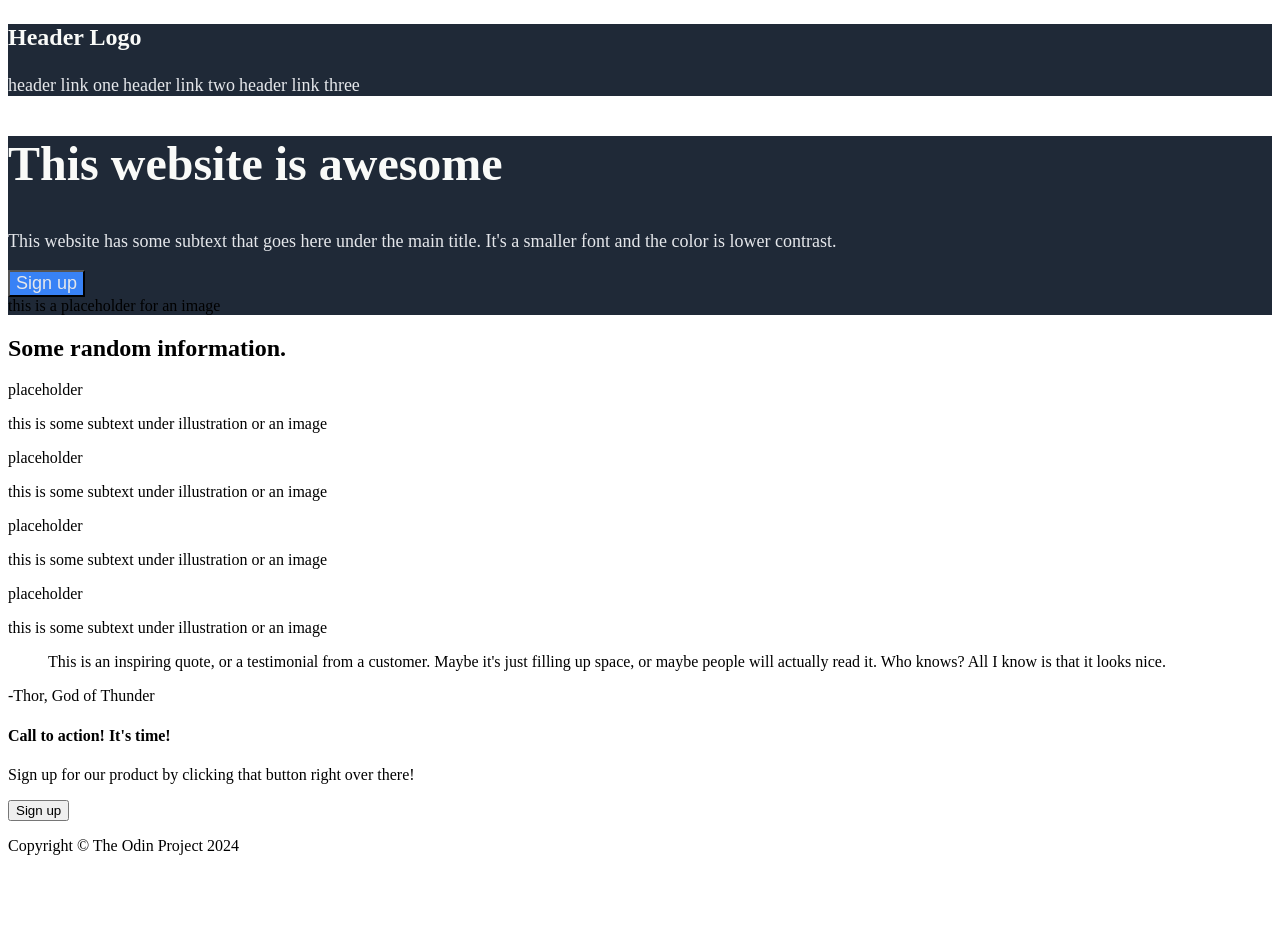
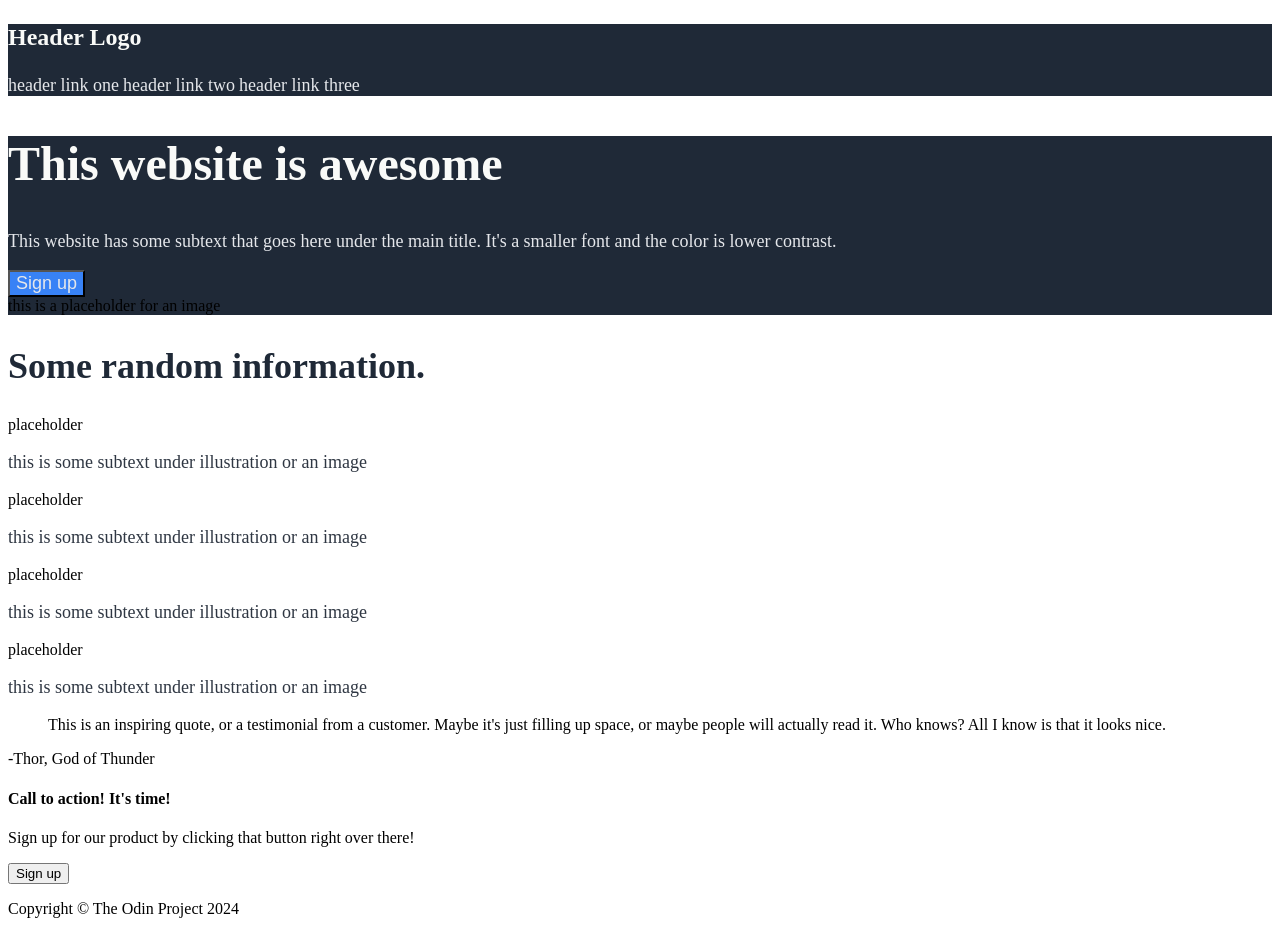
Before and after one commit to johann219/landing-page, a plain HTML site: page index.html in a window 1280 px wide. Before the commit the page ends 871 px from the top, so only its background shows below. Drawn offline with Linux system fonts and the light colour scheme.

Commit message:
Add specification styles to gallery section

```diff
--- a/index.html
+++ b/index.html
@@ -27,15 +27,15 @@
             </section>
 
             <section class="gallery-container">
-                <h2>Some random information.</h2>
+                <h2 class="text-main-dark">Some random information.</h2>
                 <div>placeholder</div>
-                <p>this is some subtext under illustration or an image</p>
+                <p class="text-subtext">this is some subtext under illustration or an image</p>
                 <div>placeholder</div>
-                <p>this is some subtext under illustration or an image</p>
+                <p class="text-subtext">this is some subtext under illustration or an image</p>
                 <div>placeholder</div>
-                <p>this is some subtext under illustration or an image</p>
+                <p class="text-subtext">this is some subtext under illustration or an image</p>
                 <div>placeholder</div>
-                <p>this is some subtext under illustration or an image</p>
+                <p class="text-subtext">this is some subtext under illustration or an image</p>
             </section>
 
             <section class="quote-container">
```
